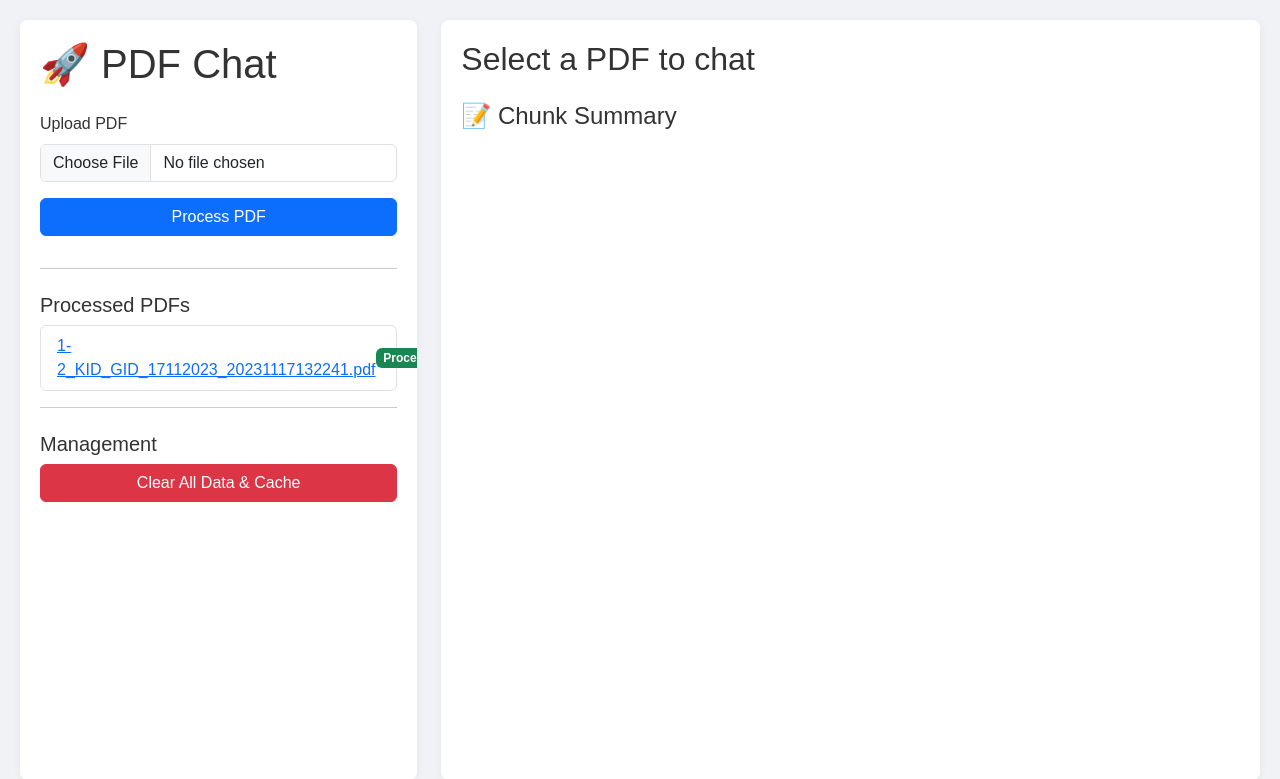
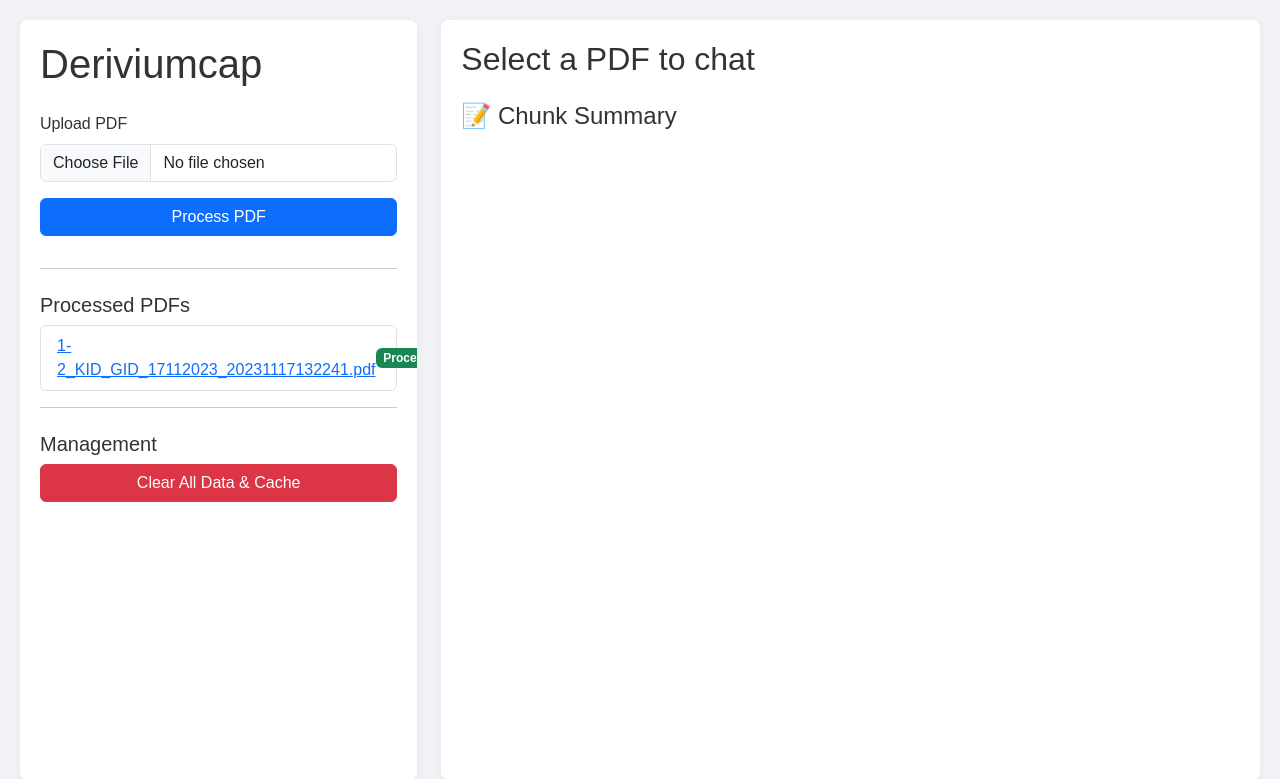
Before and after one commit to gloinvent/Derivium-LLM--BE, a Django app: page / in a window 1280 px wide. Shown: the top 779 px of the page. Run offline with Django 5.2, Linux system fonts and the light colour scheme; data comes from the database, SQL or seed files in the repository; some libraries are stand-ins or nearby versions.

Commit message:
Change sidebar title from 'PDF Chat' to 'Deriviumcap'

```diff
--- a/pdf_chat_project/templates/chat_app/index.html
+++ b/pdf_chat_project/templates/chat_app/index.html
@@ -72,7 +72,7 @@
         <div class="row">
             <div class="col-md-4">
                 <div class="sidebar">
-                    <h1 class="mb-4">🚀 PDF Chat</h1>
+                    <h1 class="mb-4">Deriviumcap</h1>
                     <div class="mb-3">
                         <label for="pdfFile" class="form-label">Upload PDF</label>
                         <input class="form-control" type="file" id="pdfFile" accept=".pdf">
```
